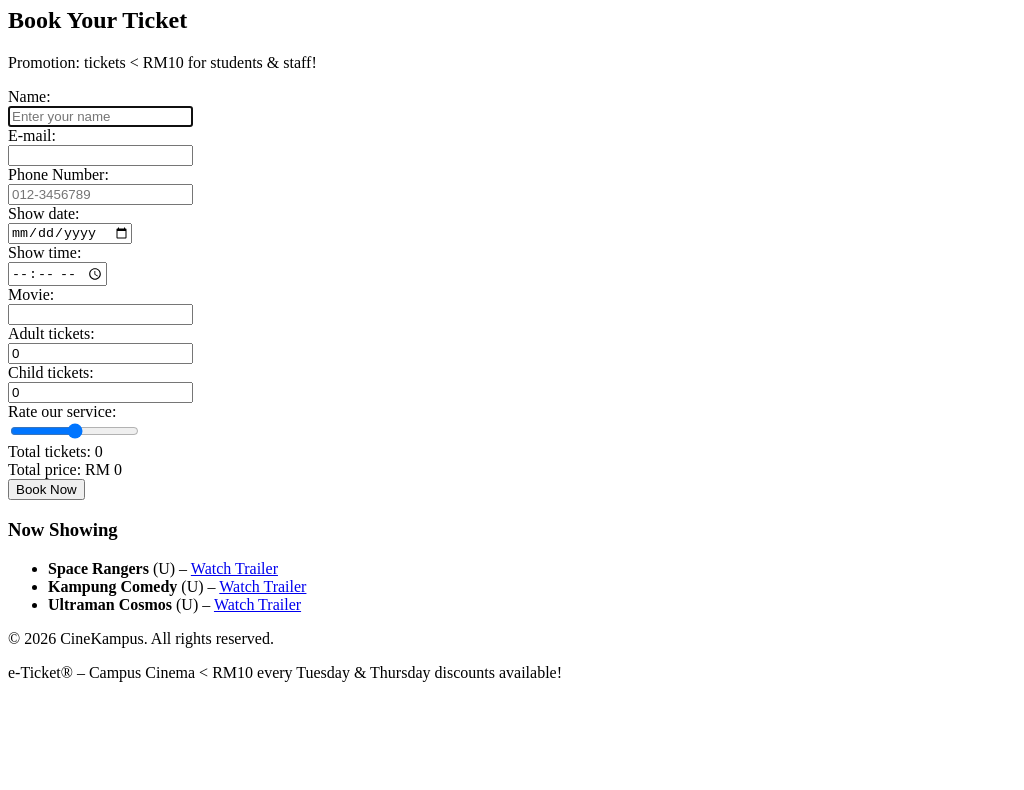
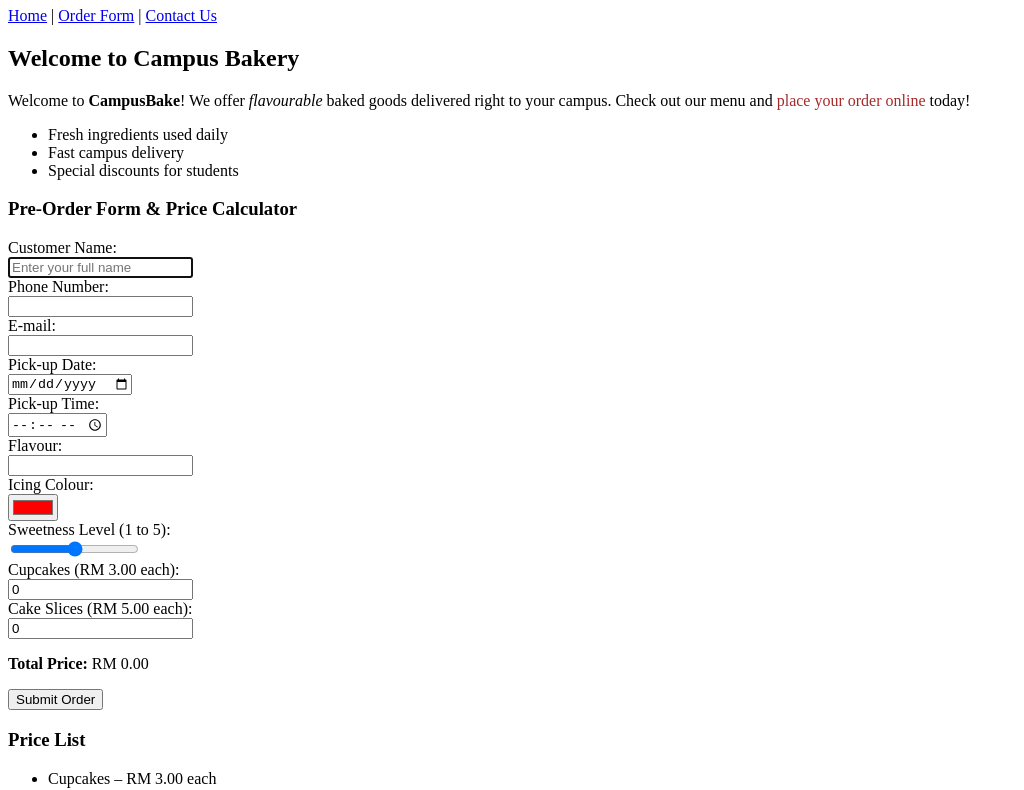
Before and after one commit to raziqkay/S79337_CSF3133_K4, a plain HTML site: page lab3/index.html in a window 1280 px wide. Shown: the part 73-863 px from the top of the page, without its empty margins (0-1024 px from the left). Before the commit the page ends 800 px from the top, so only its background shows below. Drawn offline with Linux system fonts and the light colour scheme.

Commit message:
Add files via upload

```diff
--- a/lab3/index.html
+++ b/lab3/index.html
@@ -1,91 +1,105 @@
-<!DOCTYPE html> <!-- Error 1(Line 1): missing <<!doctype html> -->
+<!DOCTYPE html>
 <html lang="en">
 <head>
-    <meta charset="utf-8">
-    <title>Ticket Booking</title>
+    <meta charset="UTF-8">
+    <title>Campus Bakery Online Order Page</title>
 </head>
 <body>
 
-    <!-- Header Section -->
+    <!--Header Section -->
     <div id="header">
-        <!-- Error 2 (Line 12): Incorrect closing tag placement for <h1> and <span> (<h1>e-Ticket <span>...</h1></span>) -->
-        <h1>e-Ticket <span>Your Campus Cinema</span></h1>
+        <h1>CampusBake&reg; <span style="font-size: 0.6em; font-weight: normal;">Freshly baked treats daily!</span></h1>
     </div>
 
-    <!-- Main Content Section -->
-    <!-- Error 3 (Line 17 & 36): Standard block element <h2>/forms wrapped inside an inline element <span id="content">  -->
+    <!--Navigation Section -->
+    <div id="nav">
+        <a href="#home">Home</a> | <a href="#order">Order Form</a> | <a href="#contact">Contact Us</a>
+    </div>
+
+    <!-- Content Section -->
     <div id="content">
-        <h2>Book Your Ticket</h2>
-        <p>Promotion: tickets &lt; RM10 for students &amp; staff!</p>
+        <h2>Welcome to Campus Bakery</h2>
+        <p>
+            Welcome to <strong>CampusBake</strong>! We offer <em>flavourable</em> baked goods delivered right to your campus. Check out our menu and <span style="color: brown;">place your order online</span> today!
+        </p>
 
-        <!-- Error 4 (Line 23): String concatenation in oninput causing "2"+"3"="23" instead of numeric addition  -->
-        <!-- Extension: Updated oninput to also calculate total price (Adult = RM 12, Child = RM 8) -->
-        <form action="booking.php" oninput="
-            total.value = Number(adult.value) + Number(child.value);
-            price.value = 'RM ' + ((Number(adult.value) * 12) + (Number(child.value) * 8));">
-                <label for="name">Name:</label><br>
-                <input type="text" id="name" name="name" placeholder="Enter your name" required autofocus><br>
+        <ul>
+            <li>Fresh ingredients used daily</li>
+            <li>Fast campus delivery</li>
+            <li>Special discounts for students</li>
+        </ul>
+
+        <!-- Order Form & Price Calculator -->
+        <div id="order-form-container">
+            <h3>Pre-Order Form &amp; Price Calculator</h3>
+
+            <form oninput="total.value = 'RM ' + ((Number(cupcakes.value) * 3.00) + (Number(cakeslices.value) * 5.00)).toFixed(2)">
+                    <label for="cname">Customer Name:</label><br>
+                    <input type="text" id="cname" name="cname" placeholder="Enter your full name" required autofocus><br>
+                    <label for="phone">Phone Number:</label><br>
+                    <input type="tel" id="phone" name="phone" required><br>
                     <label for="email">E-mail:</label><br>
-                <!-- Error 5 (Line 18): Misspelled type attribute type="emial" -->
                     <input type="email" id="email" name="email" required><br>
-                <!--  Added phone number  -->
-                <label for="phone">Phone Number:</label><br>
-                <input type="tel" id="phone" name="phone" placeholder="012-3456789" required><br>
-                <label for="date">Show date:</label><br>
-                <input type="date" id="date" name="date"><br>
-                <!-- Added show time -->
-                <label for="time">Show time:</label><br>
-                <input type="time" id="time" name="time"><br>
-                <label for="movie">Movie:</label><br>
-                <!-- Error 6 (Line 41 & 42): Mismatched list attribute (list="movies") and datalist ID (id="movielist") -->
-                <input id="movie" name="movie" list="movielist"><br>
-                <datalist id="movielist">
-                    <option value="Space Rangers">
-                    <option value="Kampung Comedy">
-                    <option value ="Ultraman Cosmos">
+                    <label for="pdate">Pick-up Date:</label><br>
+                    <input type="date" id="pdate" name="pdate"><br>
+                    <label for="ptime">Pick-up Time:</label><br>
+                    <input type="time" id="ptime" name="ptime"><br>
+                    <label for="flavour">Flavour:</label><br>
+                    <input type="text" id="flavour" name="flavour" list="flavours-list"><br>
+                    <datalist id="flavours-list"><br>
+                        <option value="Chocolate ">
+                        <option value="Vanilla ">
+                        <option value="Strawberry ">
+                        <option value="Green Tea">
                     </datalist>
-                <label for="adult">Adult tickets:</label><br>
-                <input type="number" id="adult" name="adult" value="0" min="0"><br>
-                <label for="child">Child tickets:</label><br>
-                <input type="number" id="child" name="child" value="0" min="0"><br>
-                <label for="rating">Rate our service:</label><br>
-                <!-- Error 7 (Line 52): Inverted min and max values in range slider (min="5" max="1") -> Fixed to min="1" max="5" -->
-                <input type="range" id="rating" name="rating" min="1" max="5"><br>
-                <!-- Error 8 (Line 54): Mismatched 'for' attribute in <output> (for="adult kid" instead of child) -> Fixed to for="adult child" -->
-                Total tickets: <output name="total" for="adult child">0</output><br>
-                <!-- Added second <output name="price"-->
-                Total price: <output name="price" for="adult child">RM 0</output><br>
-                <input type="submit" value="Book Now"><br>
+
+
+                <!-- Icing Colour and Sweetness Level -->
+
+                    <label for="icolour">Icing Colour:</label><br>
+                    <input type="color" id="icolour" name="icolour" value="#ff0000"><br>
+                    <label for="sweetness">Sweetness Level (1 to 5):</label><br>
+                    <input type="range" id="sweetness" name="sweetness" min="1" max="5" step="1"><br>
+
+                <!-- Price Calculator Inputs -->
+
+                    <label for="cupcakes">Cupcakes (RM 3.00 each):</label><br>
+                    <input type="number" id="cupcakes" name="cupcakes" min="0" value="0"><br>
+                    <label for="cakeslices">Cake Slices (RM 5.00 each):</label><br>
+                    <input type="number" id="cakeslices" name="cakeslices" min="0" value="0"><br>
+
+
+                <!-- Total Output Element -->
+                <p>
+                    <strong>Total Price: </strong>
+                    <output name="total" for="cupcakes cakeslices">RM 0.00</output>
+                </p>
+
+                <!-- Submit Button -->
+                <p>
+                    <input type="submit" value="Submit Order">
+                </p>
+
             </form>
         </div>
+    </div>
 
-    <!-- Extension: Added sidebar titled "Now Showing" with 3 movies  -->
+    <!-- 4. Sidebar Section (Price List & Entities) -->
     <div id="sidebar">
-        <h3>Now Showing</h3>
+        <h3>Price List</h3>
         <ul>
-            <li>
-                <strong>Space Rangers</strong> <span>(U)</span> &ndash;
-                <a href="https://youtu.be/GCwxtl6SB0g?si=e0RkrY-kIlpQbxK5" target="_blank">Watch Trailer</a>
-            </li>
-            <li>
-                <strong>Kampung Comedy</strong> <span>(U)</span> &ndash;
-                <a href="https://youtu.be/y9VDTgQCFTY?si=Lot_3qy56a0sPkCj" target="_blank">Watch Trailer</a>
-            </li>
-            <li>
-                <strong>Ultraman Cosmos</strong> <span>(U)</span> &ndash;
-                <a href="https://youtu.be/QumSaHCUzrI?si=CflnA-iRSgFDNh3f" target="_blank">Watch Trailer</a>
-            </li>
+            <li>Cupcakes &ndash; RM 3.00 each</li>
+            <li>Cake Slices &ndash; RM 5.00 each</li>
+            <li>Special Offer: Orders &gt; 10 pieces get a free drink! &lt;3</li>
+            <li>Brand: CampusBake&reg;</li>
         </ul>
     </div>
 
+    <!-- 4. Footer Section -->
     <div id="footer">
-        <!-- Error 9 (Line 82): Malformed HTML entity &Copy; (case-sensitive) -->
-        <p>&copy; 2026 CineKampus. All rights reserved.</p>
-        <!-- Extension: Added footer text using correct entities for ®, <, and & -->
-        <p>e-Ticket&reg; &ndash; Campus Cinema &lt; RM10 every Tuesday &amp; Thursday discounts available!</p>
+        <p>&copy; 2026 Campus Bakery. All rights reserved. &nbsp;&pound; &euro; Support Local Business!</p>
     </div>
 
+
 </body>
-        <!-- Error 10 (Line 41): Stray text/tag error "</html1>54 </body>" -->
-
 </html>
```
Lines whose indentation alone changed are shown as unchanged.
